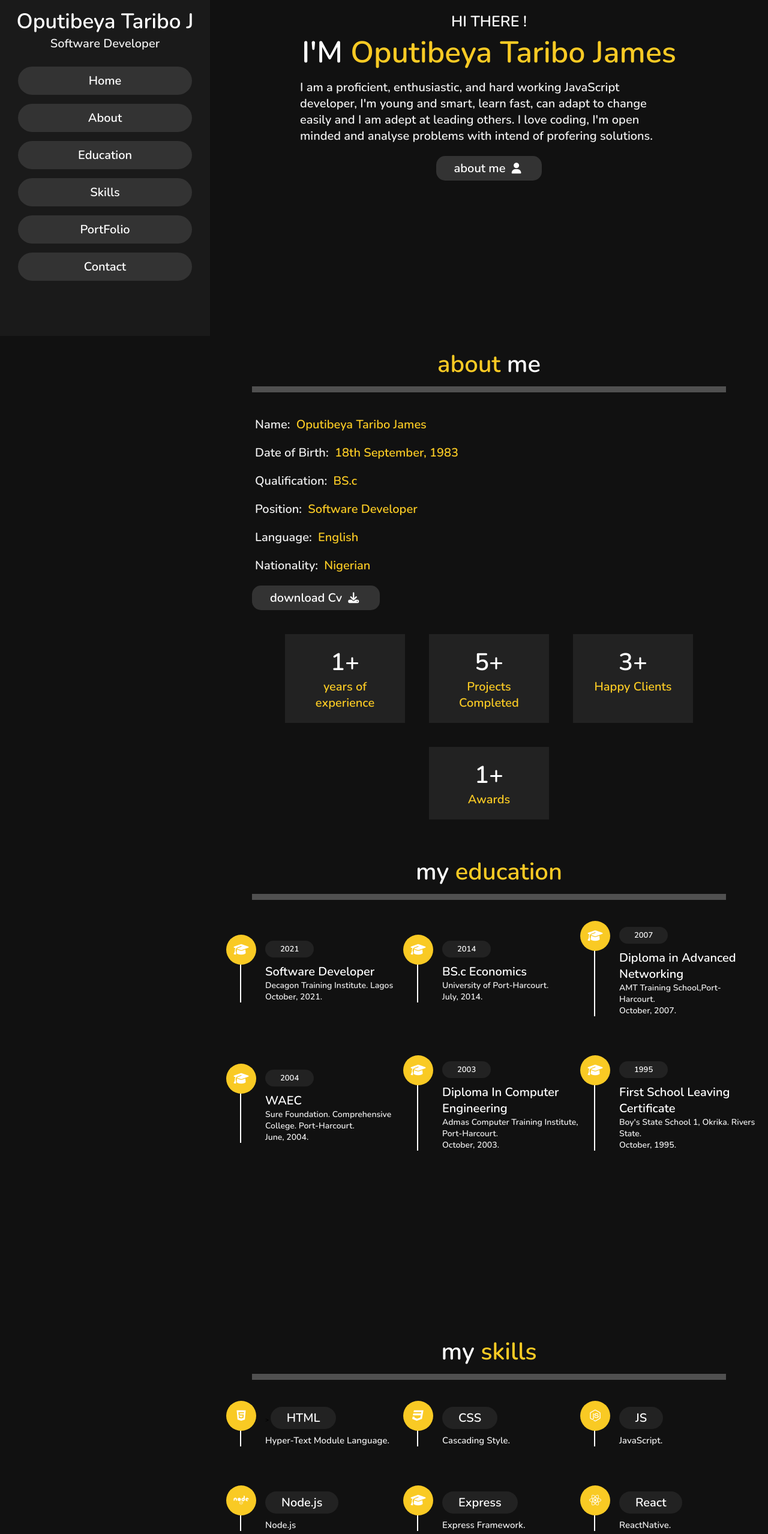
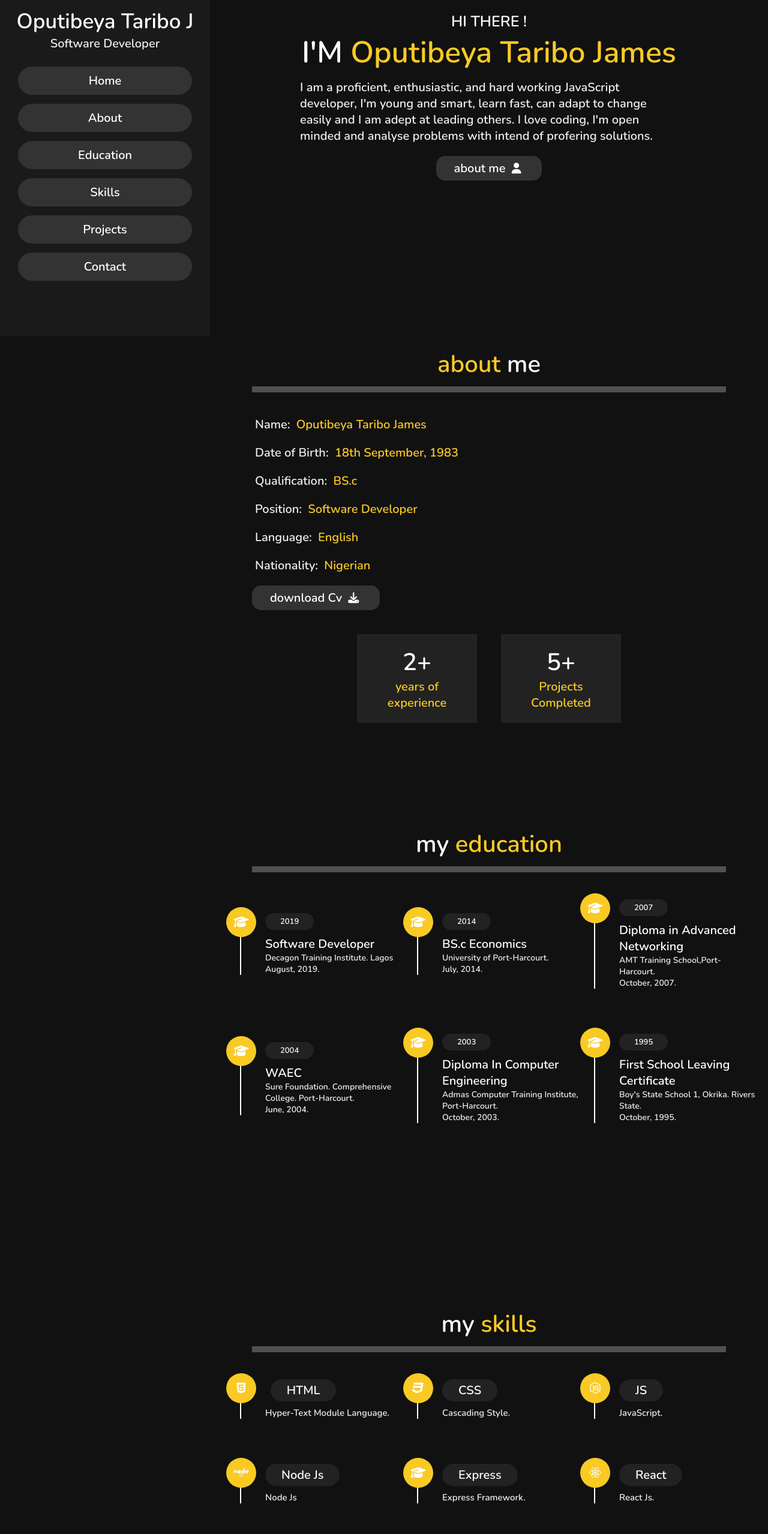
Before and after one commit to Fistotech/my-PortFolio, a plain HTML site: page index.html in a window 1280 px wide. Shown: the part 240-2797 px from the top of the page at 60% size. Drawn offline with nearby package versions, Linux system fonts and the light colour scheme.

Commit message:
completed

```diff
--- a/index.html
+++ b/index.html
@@ -31,7 +31,7 @@
                 <li><a href="#about">About</a></li>
                 <li><a href="#education">Education</a></li>
                 <li><a href="#skills">Skills</a></li>
-                <li><a href="#projects">PortFolio</a></li>
+                <li><a href="#projects">Projects</a></li>
                 <li><a href="#contact">Contact</a></li>
             </ul>
         </nav>
@@ -73,7 +73,7 @@
             </div>
             <div class="counter">
                 <div class="box">
-                    <span>1+</span>
+                    <span>2+</span>
                     <h3>years of experience</h3>
                 </div>
 
@@ -83,15 +83,15 @@
                 </div>
 
 
-                <div class="box">
+                <!-- <div class="box">
                     <span>3+</span>
                     <h3>Happy Clients</h3>
-                </div>
+                </div> -->
 
-                <div class="box">
+                <!-- <div class="box">
                     <span>1+</span>
                     <h3>Awards</h3>
-                </div>
+                </div> -->
 
 
             </div>
@@ -112,11 +112,11 @@
         <div class="box-container">
             <div class="box">
                 <i class="fas fa-graduation-cap"></i>
-                <span>2021</span>
+                <span>2019</span>
                 <h3>Software Developer</h3>
                 <p>Decagon Training Institute.
                     Lagos</p>
-                <p>October, 2021.</p>
+                <p>August, 2019.</p>
             </div>
             <div class="box">
                 <i class="fas fa-graduation-cap"></i>
@@ -186,8 +186,8 @@
             </div>
             <div class="box">
                 <i class="fab fa-node"></i>
-                <span>Node.js</span><br><br>
-                <p>Node.js</p>
+                <span>Node Js</span><br><br>
+                <p>Node Js</p>
             </div>
             <div class="box">
                 <i class="fas fa-graduation-cap"></i>
@@ -197,7 +197,7 @@
             <div class="box">
                 <i class="fab fa-react"></i>
                 <span>React</span><br><br>
-                <p>ReactNative.</p>
+                <p>React Js.</p>
             </div>
 
         </div>
@@ -205,9 +205,9 @@
     </section>
     <!--skills section ends-->
 
-    <!--portfolio section starts here-->
+    <!--projects section starts here-->
 
-    <section class="portfolio" id="portfolio">
+    <section class="portfolio" id="projects">
      <h1 class="heading"> my <span>projects</span> </h1>
 
      <div class="box-container">
@@ -224,8 +224,17 @@
             <p> <a href="https://fistotech-todo-list-app.netlify.app">https://fistotech-todo-list-app.netlify.app</a></p><br><br>
         </div>
         <div class="box">
-            <img src="images1/product-app.png" alt="">
-            <p> <a href="https://product-apps.netlify.app">https://product-apps.netlify.app</a></p>
+            <img src="images1/expense.png" alt="">
+            <p> <a href="https://fistotech-react-expense-tracker.netlify.app">https://fistotech-react-expense-tracker.netlify.app</a></p>
+        </div>
+        <!--nEW SITES-->
+        <div class="box">
+            <img src="images1/oneNote.png" alt=""><br><br>
+            <p> <a href="https://fistotech-mynotes.netlify.app">https://fistotech-mynotes.netlify.app</a></p><br><br>
+        </div>
+        <div class="box">
+            <img src="images1/calculator.png" alt=""><br><br>
+            <p> <a href="https://fistotech-my-calculator.netlify.app">https://fistotech-my-calculator.netlify.app</a></p><br><br>
         </div>
 
      </div>
--- a/style.css
+++ b/style.css
@@ -78,7 +78,8 @@ section{
 .heading{
     text-align: center;
     margin: 0 6rem;font-size: 4rem;
-    padding: 1rem;border-bottom: 1rem solid#fff4;
+    padding: 1rem;
+    border-bottom: 1rem solid #fff4;
     color: #fff;
 }
 
```
Also changed, not shown: images1/calculator.png (added), images1/dog-app.png, images1/expense.png (added), images1/oneNote.png (added), 1 other file.
